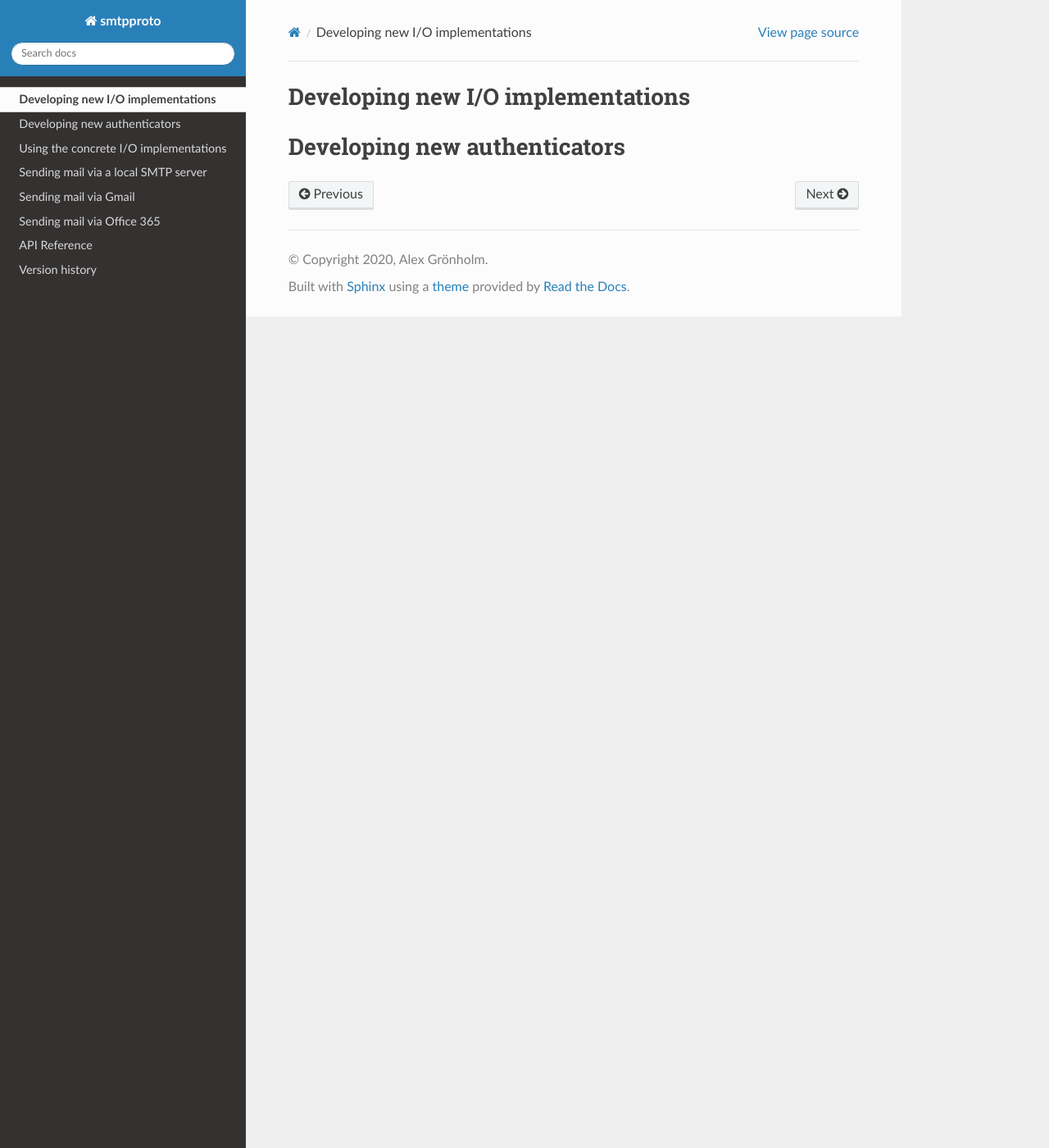
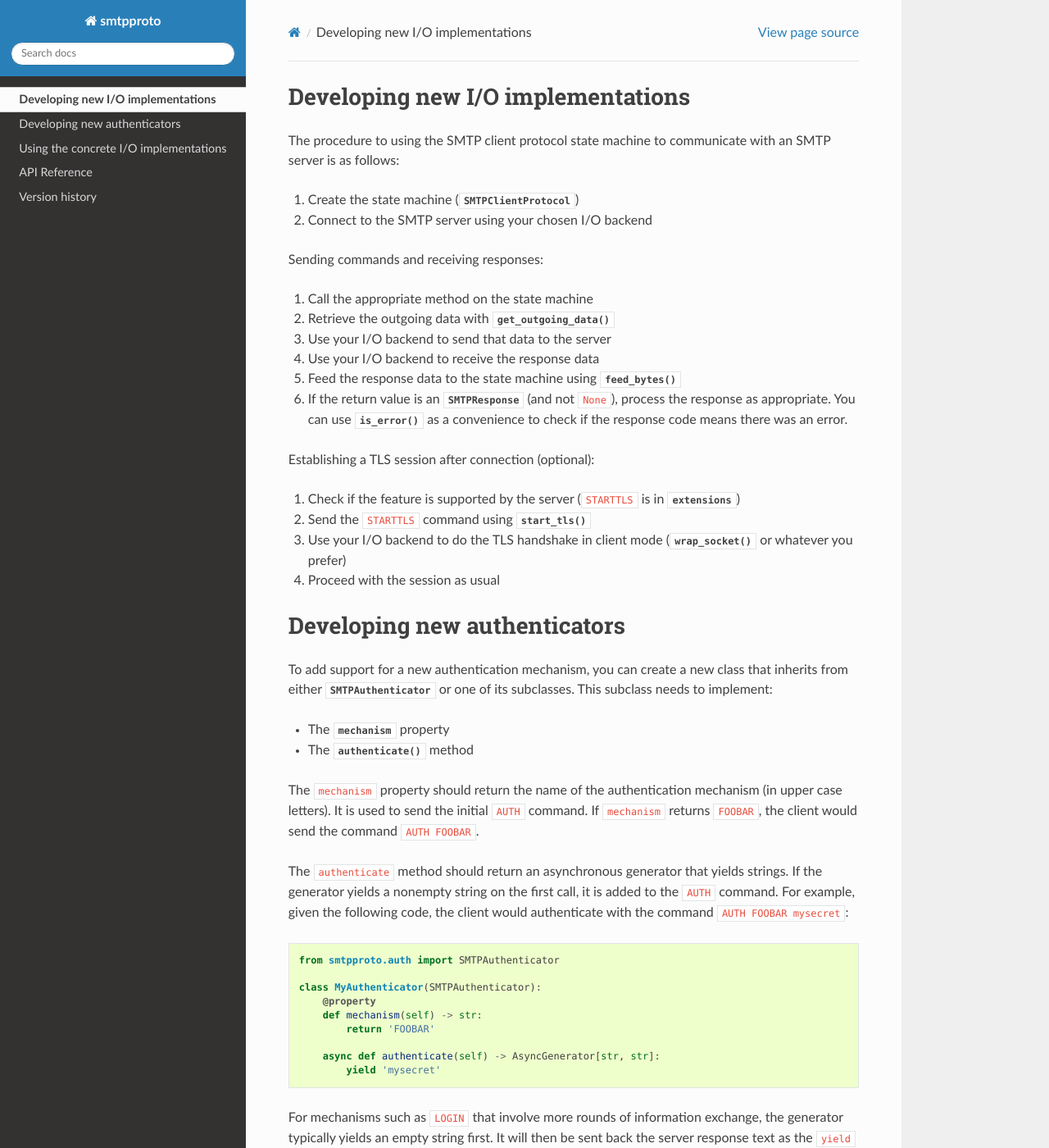
Before and after one commit to agronholm/smtpproto, a Sphinx documentation site: the page built from docs/devguide.rst, in a window 1280 px wide and 1400 px high. Shown: the whole window at 82% size. Built offline with Sphinx 7.4.7 and the Read the Docs theme 2.0.0, drawn with Linux system fonts in a browser that asks for light colours; some of the changed text lies outside the part shown.

```diff
--- a/docs/conf.py
+++ b/docs/conf.py
@@ -22,11 +22,15 @@ language = None
 
 exclude_patterns = ['_build']
 pygments_style = 'sphinx'
-highlight_language = 'python3'
+autodoc_default_options = {
+    'members': True,
+    'show-inheritance': True
+}
 todo_include_todos = False
 
 html_theme = 'sphinx_rtd_theme'
 html_static_path = ['_static']
 htmlhelp_basename = project + 'doc'
 
-intersphinx_mapping = {'python': ('http://docs.python.org/3/', None)}
+intersphinx_mapping = {'python': ('https://docs.python.org/3/', None),
+                       'anyio': ('https://anyio.readthedocs.org/en/latest/', None)}
--- a/docs/devguide.rst
+++ b/docs/devguide.rst
@@ -1,5 +1,66 @@
 Developing new I/O implementations
 ==================================
 
+.. py:currentmodule:: smtpproto.protocol
+
+The procedure to using the SMTP client protocol state machine to communicate with an SMTP server is
+as follows:
+
+#. Create the state machine (:class:`~SMTPClientProtocol`)
+#. Connect to the SMTP server using your chosen I/O backend
+
+Sending commands and receiving responses:
+
+#. Call the appropriate method on the state machine
+#. Retrieve the outgoing data with :meth:`~SMTPClientProtocol.get_outgoing_data`
+#. Use your I/O backend to send that data to the server
+#. Use your I/O backend to receive the response data
+#. Feed the response data to the state machine using :meth:`~SMTPClientProtocol.feed_bytes`
+#. If the return value is an :class:`~SMTPResponse` (and not ``None``), process the response as
+   appropriate. You can use :meth:`~SMTPResponse.is_error` as a convenience to check if the
+   response code means there was an error.
+
+Establishing a TLS session after connection (optional):
+
+#. Check if the feature is supported by the server (``STARTTLS`` is in
+   :attr:`~SMTPClientProtocol.extensions`)
+#. Send the ``STARTTLS`` command using :meth:`~SMTPClientProtocol.start_tls`
+#. Use your I/O backend to do the TLS handshake in client mode
+   (:meth:`~ssl.SSLContext.wrap_socket` or whatever you prefer)
+#. Proceed with the session as usual
+
 Developing new authenticators
 =============================
+
+.. py:currentmodule:: smtpproto.auth
+
+To add support for a new authentication mechanism, you can create a new class that inherits from
+either :class:`~SMTPAuthenticator` or one of its subclasses. This subclass needs to
+implement:
+
+* The :attr:`~SMTPAuthenticator.mechanism` property
+* The :meth:`~SMTPAuthenticator.authenticate` method
+
+The ``mechanism`` property should return the name of the authentication mechanism (in upper case
+letters). It is used to send the initial ``AUTH`` command. If ``mechanism`` returns ``FOOBAR``,
+the client would send the command ``AUTH FOOBAR``.
+
+The ``authenticate`` method should return an asynchronous generator that yields strings. If the
+generator yields a nonempty string on the first call, it is added to the ``AUTH`` command. For
+example, given the following code, the client would authenticate with the command
+``AUTH FOOBAR mysecret``::
+
+    from smtpproto.auth import SMTPAuthenticator
+
+    class MyAuthenticator(SMTPAuthenticator):
+        @property
+        def mechanism(self) -> str:
+            return 'FOOBAR'
+
+        async def authenticate(self) -> AsyncGenerator[str, str]:
+            yield 'mysecret'
+
+For mechanisms such as ``LOGIN`` that involve more rounds of information exchange, the generator
+typically yields an empty string first. It will then be sent back the server response text as the
+``yield`` result. The authenticator will then yield its own response, and so forth. See the source
+code of the :class:`~LoginAuthenticator` class for an example.
```
Also changed, not shown: README.rst (+5 -3 lines), docs/api.rst (+4 -16 lines), docs/index.rst (+5 -3 lines), docs/userguide.rst (+41 -39 lines), 2 other files.
